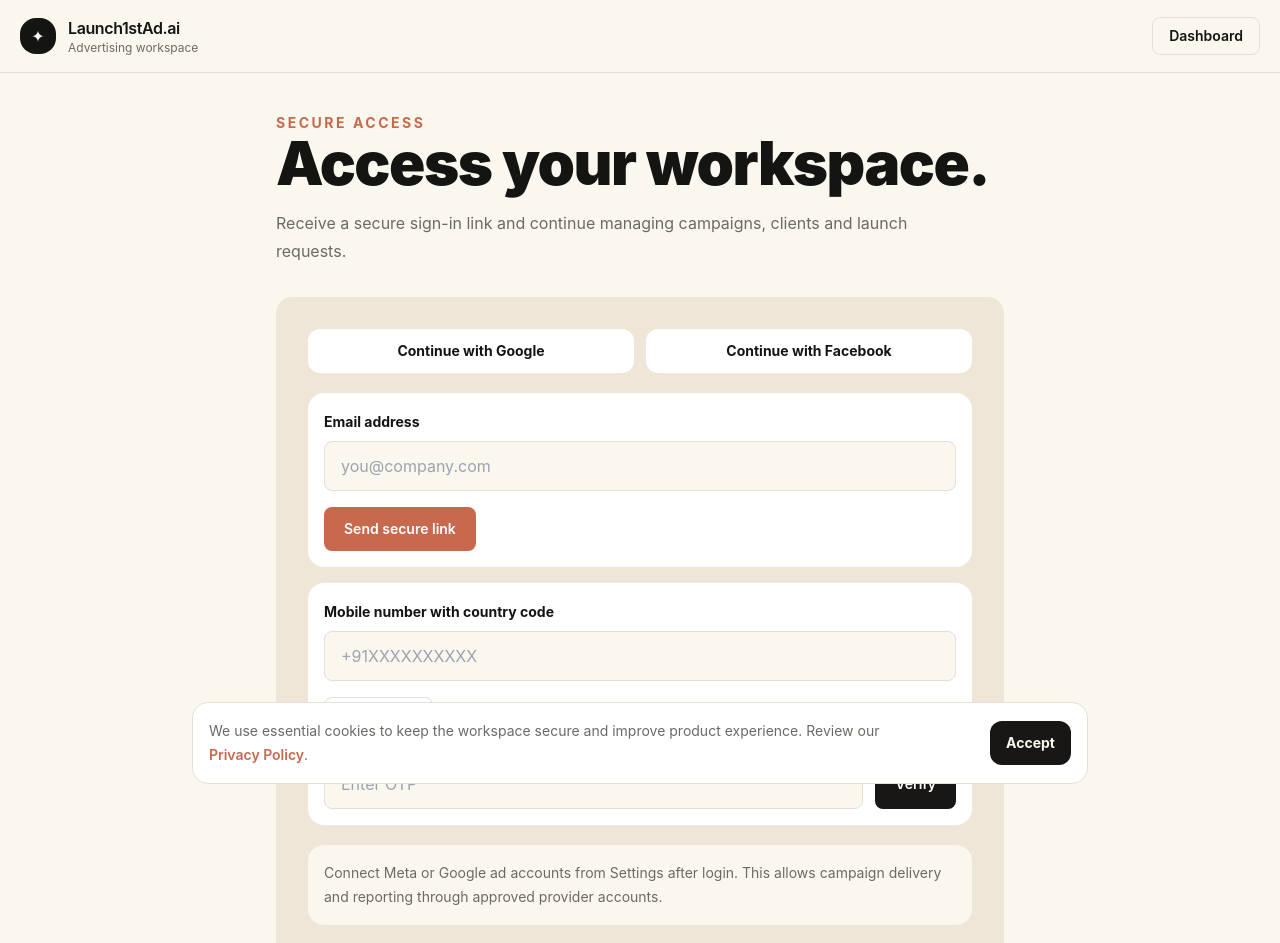
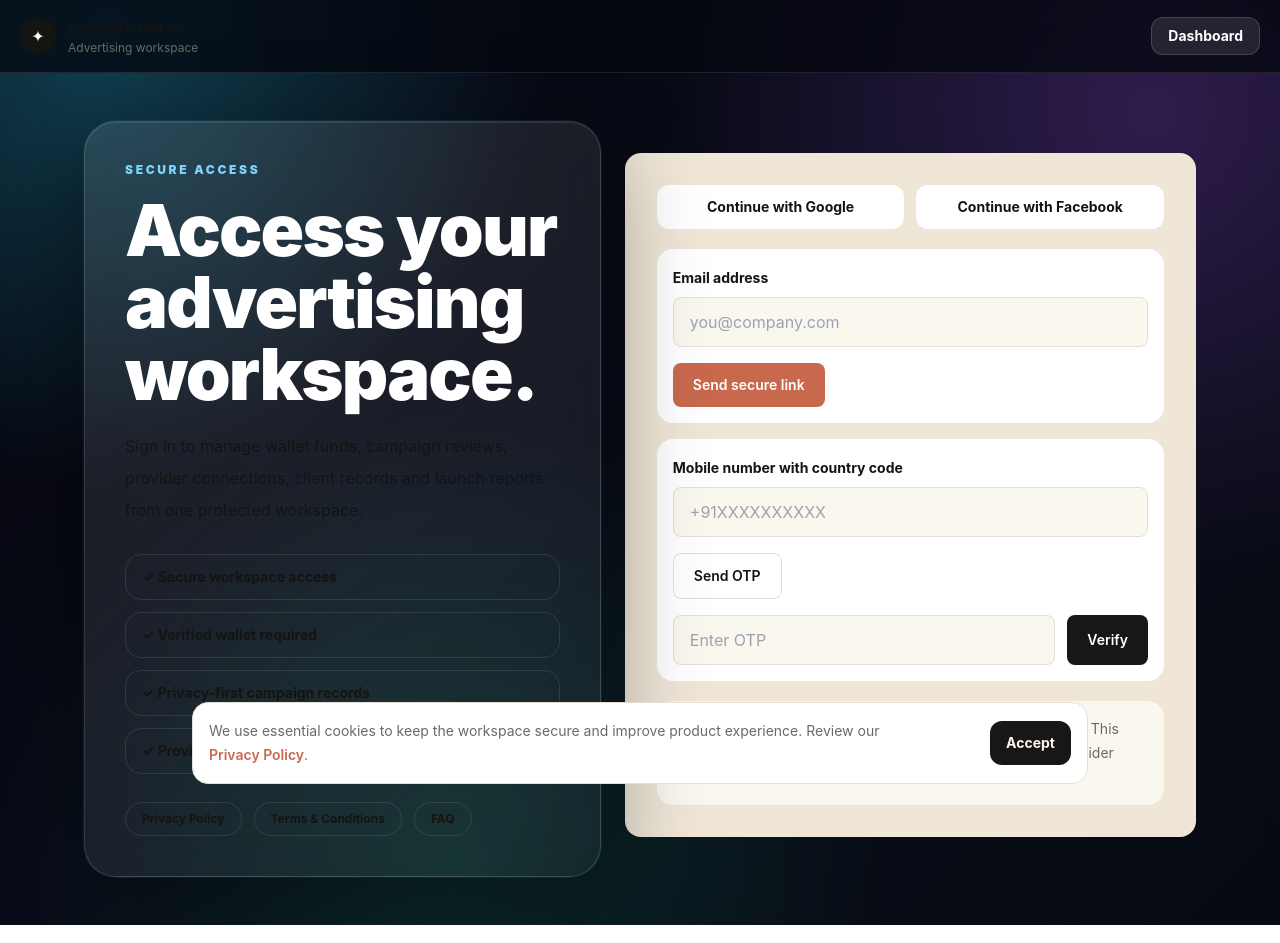
Before and after one commit to lkmeeena882437-dotcom/Launch1stAd.ai, a Next.js app: page /login in a window 1280 px wide. Shown: the top 943 px of the page. Built offline with nearby package versions, Linux system fonts and the light colour scheme.

Commit message:
Upgrade login page trust layout

```diff
--- a/app/login/page.tsx
+++ b/app/login/page.tsx
@@ -2,19 +2,33 @@ import Link from "next/link";
 import { Brand } from "@/components/Brand";
 import { SignInBox } from "@/components/auth/SignInBox";
 
+const trustItems = ["Secure workspace access", "Verified wallet required", "Privacy-first campaign records", "Provider permissions remain under your control"];
+
 export default function LoginPage() {
   return (
-    <main className="min-h-screen bg-canvas text-ink">
-      <header className="border-b border-hairline bg-canvas">
-        <div className="mx-auto flex max-w-7xl items-center justify-between px-5 py-4">
+    <main className="min-h-screen bg-transparent text-ink">
+      <header className="border-b border-white/10 bg-[#05070f]/75 backdrop-blur-2xl">
+        <div className="mx-auto flex max-w-7xl items-center justify-between px-4 py-4 md:px-5">
           <Link href="/"><Brand /></Link>
-          <Link href="/dashboard" className="rounded-lg border border-hairline px-4 py-2 text-sm font-semibold">Dashboard</Link>
+          <Link href="/dashboard" className="rounded-xl border border-white/15 bg-white/10 px-4 py-2 text-sm font-bold text-white">Dashboard</Link>
         </div>
       </header>
-      <section className="mx-auto max-w-3xl px-5 py-10">
-        <p className="text-sm font-bold uppercase tracking-[0.18em] text-coral">Secure access</p>
-        <h1 className="text-4xl font-black tracking-tight text-ink md:text-6xl">Access your workspace.</h1>
-        <p className="mt-4 max-w-2xl leading-7 text-muted">Receive a secure sign-in link and continue managing campaigns, clients and launch requests.</p>
+      <section className="mx-auto grid max-w-6xl gap-6 px-4 py-8 md:px-5 md:py-12 lg:grid-cols-[0.95fr_1.05fr] lg:items-start">
+        <div className="neon-shell rounded-[2rem] p-6 md:p-10">
+          <p className="text-xs font-black uppercase tracking-[0.22em] text-[#7dd3fc]">Secure access</p>
+          <h1 className="mt-4 text-5xl font-black leading-[0.95] tracking-tight text-white md:text-7xl">Access your advertising workspace.</h1>
+          <p className="mt-5 max-w-2xl text-base leading-8 text-white/64">Sign in to manage wallet funds, campaign reviews, provider connections, client records and launch reports from one protected workspace.</p>
+          <div className="mt-7 grid gap-3">
+            {trustItems.map((item) => (
+              <div key={item} className="rounded-2xl border border-white/10 bg-white/7 px-4 py-3 text-sm font-bold text-white/78">✓ {item}</div>
+            ))}
+          </div>
+          <div className="mt-7 flex flex-wrap gap-3 text-xs font-bold text-white/58">
+            <Link href="/privacy" className="rounded-full border border-white/10 px-4 py-2">Privacy Policy</Link>
+            <Link href="/terms" className="rounded-full border border-white/10 px-4 py-2">Terms & Conditions</Link>
+            <Link href="/faq" className="rounded-full border border-white/10 px-4 py-2">FAQ</Link>
+          </div>
+        </div>
         <SignInBox />
       </section>
     </main>
```
